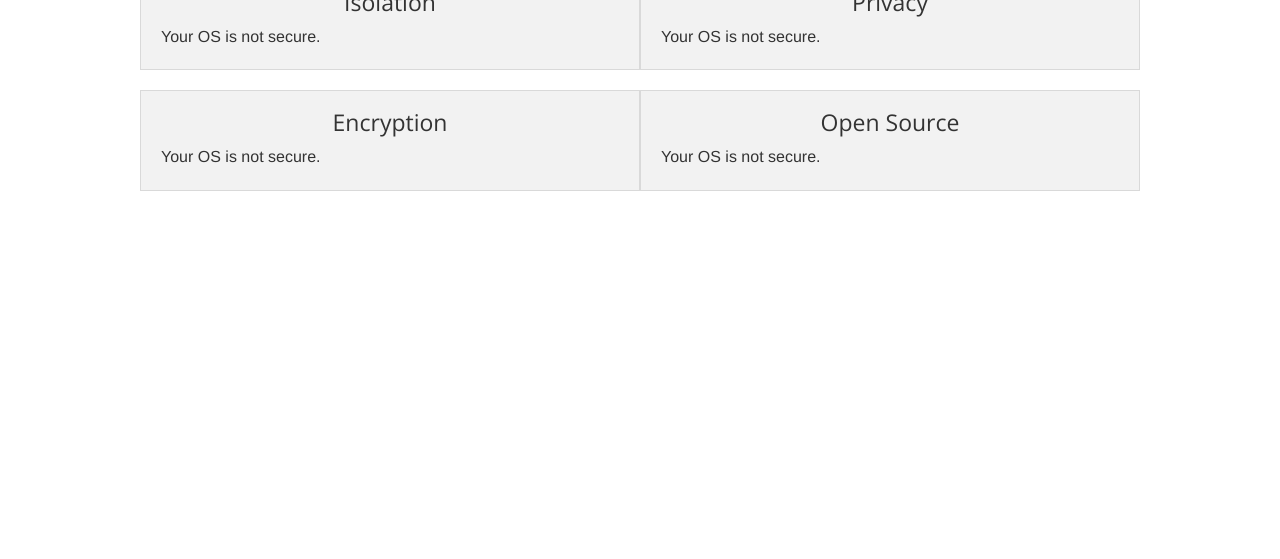
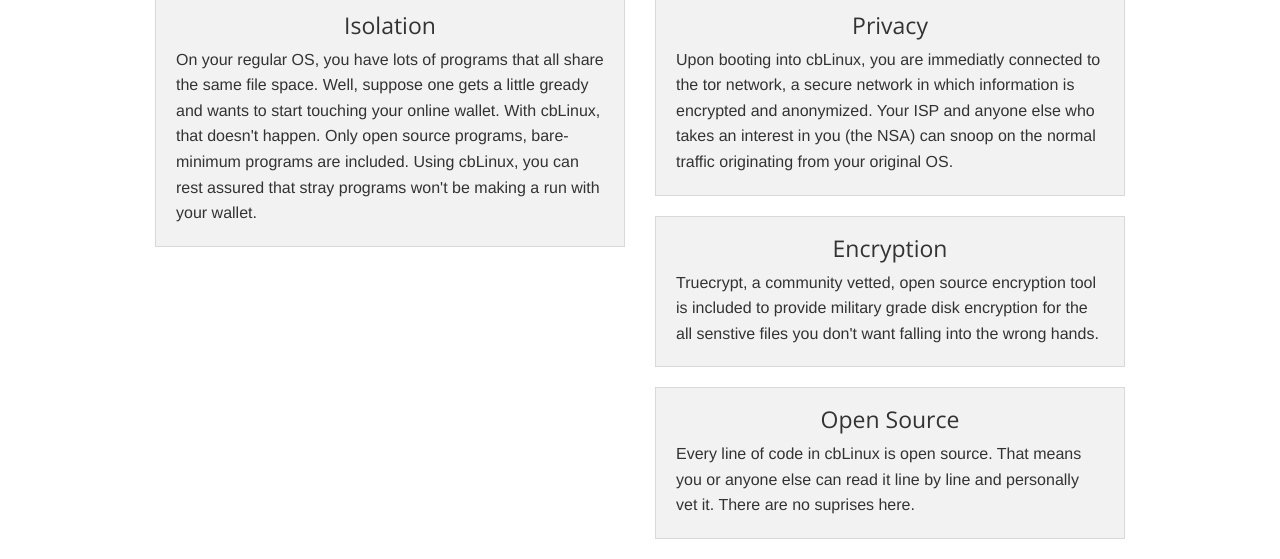
Before and after one commit to Stuart4/cbLinux, a plain HTML site: page index.html in a window 1280 px wide. Shown: the part 603-1162 px from the top of the page. Before the commit the page ends 814 px from the top, so only its background shows below. Drawn offline with nearby package versions, Linux system fonts and the light colour scheme.

Commit message:
fills in lower boxes with content

```diff
--- a/index.html
+++ b/index.html
@@ -48,28 +48,36 @@
       	<div class="panel">
 	        <h3 class="subheader">The world's first linux distro built for crytobanking!</h3>
 	        <p>In a world where a computer holds all our money, we need a safe environment to store your money and conduct transactions. cbLinux was designed from the ground up to be safe from hackers and secure with encryption. Its core is the time-tested Linux operating system, Ubuntu specifically for its ease of use. On top of the rock solid Linux core, the lightweight xfce desktop environment provides a clean and usable interface for both beginners and experts. Finally, cbLinux is prepackaged with your favorite software like truecrypt, electrum, bitcoin-qt, otr messaging, and thunderbird.</p>
-          <h4>Try it today - its free! <center><a class="button medium" href="#">Download cbLinux</a></center></h4>
+          <h4>Try it today - its free! <br><br><center><a class="button medium" href="#">Download cbLinux</a></center></h4>
       	</div>
       </div>
     </div>
     <hr />
     <div class="row">
       <center><h2>Your OS is not is not ready for cryptocurrency:</h2></center>
-      <div class="medium-6 columns panel">
-        <h4><center>Isolation</center></h4>
-        <p>Your OS is not secure.</p>
+      <div class="medium-6 columns">
+        <div class="panel">
+          <h4><center>Isolation</center></h4>
+          <p>On your regular OS, you have lots of programs that all share the same file space. Well, suppose one gets a little gready and wants to start touching your online wallet. With cbLinux, that doesn't happen. Only open source programs, bare-minimum programs are included. Using cbLinux, you can rest assured that stray programs won't be making a run with your wallet.</p>
+        </div>
       </div>
-      <div class="medium-6 columns panel">
-        <h4><center>Privacy</center></h4>
-        <p>Your OS is not secure.</p>
+      <div class="medium-6 columns">
+        <div class="panel">
+          <h4><center>Privacy</center></h4>
+          <p>Upon booting into cbLinux, you are immediatly connected to the tor network, a secure network in which information is encrypted and anonymized. Your ISP and anyone else who takes an interest in you (the NSA) can snoop on the normal traffic originating from your original OS.</p>
+         </div>
       </div>
-      <div class="medium-6 columns panel">
-        <h4><center>Encryption</center></h4>
-        <p>Your OS is not secure.</p>
+      <div class="medium-6 columns">
+        <div class="panel">
+          <h4><center>Encryption</center></h4>
+          <p>Truecrypt, a community vetted, open source encryption tool is included to provide military grade disk encryption for the all senstive files you don't want falling into the wrong hands.</p>
+        </div>
       </div>
-      <div class="medium-6 columns panel">
-        <h4><center>Open Source</center></h4>
-        <p>Your OS is not secure.</p>
+      <div class="medium-6 columns">
+        <div class="panel">
+          <h4><center>Open Source</center></h4>
+          <p>Every line of code in cbLinux is open source. That means you or anyone else can read it line by line and personally vet it. There are no suprises here.</p>
+        </div>
       </div>
     </div>
 
```
